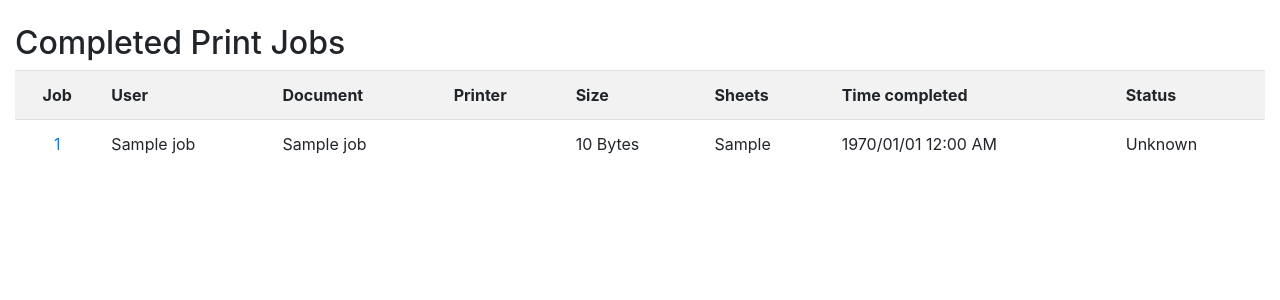
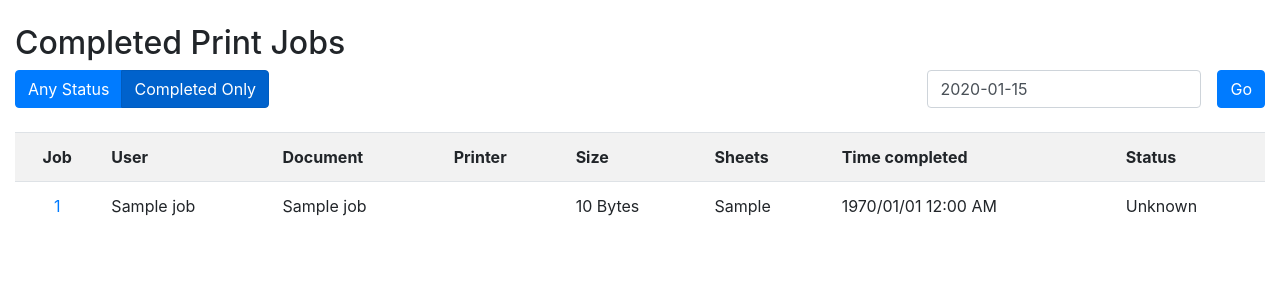
Before and after one commit to bwicksall/WebPrintRelease, a Flask app: template templates/jobscompleted.html in a window 1280 px wide. Shown: the part 56-356 px from the top of the page. Run offline with Flask 2, Linux system fonts and the light colour scheme; the template is opened without the code that fills it: most values are stand-ins (such as "Sample title", 1, 10 or a date in 2020); parts of the project's set-up code (start-up, migrations or seed data) failed here and were passed over; some libraries are stand-ins or nearby versions.

Commit message:
Add filters and date ranges to completed jobs
- Also set job limit to 100.  Need to revisit.  How much is enough?  Configuration setting?

```diff
--- a/app.py
+++ b/app.py
@@ -2,7 +2,7 @@ from flask import Flask, render_template, flash, redirect, url_for, session, req
 from data import getPrintJobs, getPrintJob, releaseJob, cancelJob, getPrinterList
 #from wtforms import Form, StringField, TextAreaField, PasswordField, validators
 from functools import wraps
-from datetime import datetime, timedelta
+from datetime import datetime, timedelta, date
 from cache import cache
 import os
 import config
@@ -130,7 +130,30 @@ def jobscompleted():
         return render_template( 'jobscompleted.html', error = e.message )
 
     if Jobs:
-        return render_template( 'jobscompleted.html', jobs = Jobs )
+        filters = request.args.get('filters')
+        daterange = request.args.get('daterange')
+
+        if daterange == None:
+            # No date range provided so lets build one that spans 30 days
+            startdate = datetime.now() - timedelta(days=30)
+            enddate = datetime.now() + timedelta(days=1)
+            daterange = startdate.strftime('%m/%d/%Y') + ' - ' + datetime.now().strftime('%m/%d/%Y')
+        else:
+            # We have a date range so lets parse it
+            str_startdate,str_enddate = daterange.split(' - ')
+
+            startdate = datetime.strptime(str_startdate, '%m/%d/%Y')
+            enddate = datetime.strptime(str_enddate, '%m/%d/%Y') + timedelta(days=1)
+
+        if filters == None:
+            # No filters so we will just limit on date range
+            filtered_jobs = list( filter( lambda d: startdate < datetime.fromtimestamp( d['time-at-completed'] ) < enddate, Jobs ) )
+            return render_template( 'jobscompleted.html', jobs = filtered_jobs, filters = filters, daterange = daterange )
+        else:
+            # We have filters so filter and limit on date range
+            StateList = [9] # == completed
+            filtered_jobs = list( filter( lambda d: ( d['job-state'] in StateList ) and ( startdate < datetime.fromtimestamp( d['time-at-completed'] ) < enddate ), Jobs ) )
+            return render_template( 'jobscompleted.html', jobs = filtered_jobs, filters = filters, daterange = daterange )
     else:
         msg = 'No Print Jobs History'
         return render_template( 'jobscompleted.html', msg = msg )
--- a/data.py
+++ b/data.py
@@ -33,7 +33,7 @@ def getPrintJobs( which_jobs_in='not-completed' ):
     if which_jobs_in=='not-completed':
         result_limit = -1
     else:
-        result_limit = 50
+        result_limit = 100
 
     try:
         conn = cups.Connection()
--- a/templates/about.html
+++ b/templates/about.html
@@ -3,6 +3,6 @@
 {% block body %}
   <h2>About</h2>
   <h3>Web Print Release</h3>
-  <p>Version 1.0</p>
-  <p>Copyright &copy; 2018, Bob Wicksall</p>
+  <p>Version 1.1</p>
+  <p>Copyright &copy; 2018-2019, Bob Wicksall</p>
 {% endblock %}
--- a/templates/jobs.html
+++ b/templates/jobs.html
@@ -2,6 +2,9 @@
 
 {% block body %}
   <h2>Active Print Jobs <a id="countdown" class="btn btn-success float-right" href="/jobs"></a></h2>
+
+  <br>
+
   <table class="table table-striped">
     <tr>
       <th class="text-center">Job</th>
--- a/templates/jobscompleted.html
+++ b/templates/jobscompleted.html
@@ -2,6 +2,38 @@
 
 {% block body %}
   <h2>Completed Print Jobs</h2>
+
+  <div class="btn-group">
+    {% if filters == None %}
+      <a href="/jobscompleted?daterange={{ daterange }}" class="btn btn-primary active">Any Status</a>
+      <a href="/jobscompleted?filters=printed&daterange={{ daterange }}" class="btn btn-primary">Completed Only</a>
+    {% else %}
+      <a href="/jobscompleted?daterange={{ daterange }}" class="btn btn-primary">Any Status</a>
+      <a href="/jobscompleted?filters=printed&daterange={{ daterange }}" class="btn btn-primary active">Completed Only</a>
+    {% endif %}
+  </div>
+
+  <form class="form-inline float-right">
+    <div class="form-group mx-sm-3 mb-2">
+      <label for="daterange" class="sr-only">Date Range:</label>
+      <input type="text" name="daterange" id="daterange" value="{{ daterange }}" class="form-control" />
+    </div>
+    {% if filters != None %}
+    <input type="hidden" name="filters" id="filters" value="{{ filters }}" />
+    {% endif %}
+    <button type="submit" class="btn btn-primary mb-2">Go</button>
+  </form>
+
+  <script>
+  $(function() {
+    $('input[name="daterange"]').daterangepicker({
+      opens: 'left'
+    });
+  });
+  </script>
+
+  <br><br>
+
   <table class="table table-striped">
     <tr>
       <th class="text-center">Job</th>
--- a/templates/layout.html
+++ b/templates/layout.html
@@ -6,6 +6,11 @@
     <title>Web Print Release</title>
     <link rel="stylesheet" href="https://stackpath.bootstrapcdn.com/bootstrap/4.1.3/css/bootstrap.min.css">
     <link rel="stylesheet" href="https://stackpath.bootstrapcdn.com/font-awesome/4.7.0/css/font-awesome.min.css">
+
+    <link rel="stylesheet" type="text/css" href="https://cdn.jsdelivr.net/npm/daterangepicker/daterangepicker.css" />
+    <script type="text/javascript" src="https://cdn.jsdelivr.net/jquery/latest/jquery.min.js"></script>
+    <script type="text/javascript" src="https://cdn.jsdelivr.net/momentjs/latest/moment.min.js"></script>
+    <script type="text/javascript" src="https://cdn.jsdelivr.net/npm/daterangepicker/daterangepicker.min.js"></script>
   </head>
   <body>
     {% include 'includes/_navbar.html' %}
```
Also changed, not shown: 1 other file.
